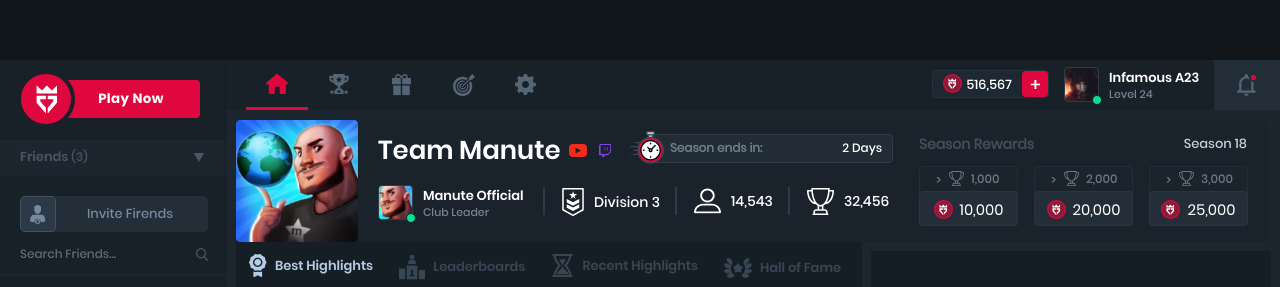
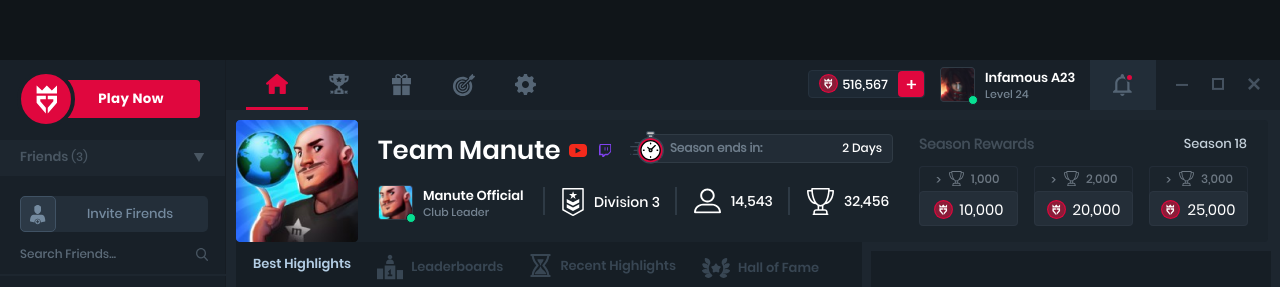
Before and after one commit to russcomin/IKON-new, a plain HTML site: page home.html in a window 1280 px wide. Shown: the top 287 px of the page. Drawn offline with Linux system fonts and the light colour scheme.

Commit message:
header-options

```diff
--- a/home.html
+++ b/home.html
@@ -48,6 +48,11 @@
 					</div><!-- end friend-tile -->
 				</div><!-- end left-bar -->
 				<div class="top-bar">
+					<div class="header-options">
+						<img src="public/images/mini-h.svg">
+						<img src="public/images/full-h.svg">
+						<img src="public/images/close-h.svg">
+					</div><!-- end header-options -->
 					<div class="box-wrapper">
 						<div class="box-item active-item">
 							<img src="public/images/nav/home-a.svg">
@@ -80,7 +85,7 @@
 				</div><!-- end top-bar -->
 				<div class="feed">
 					<div class="feed-header">
-						<div class="header-tab">
+						<div class="header-tab"
 							<img src="public/images/best.svg">
 							<p>Best Highlights</p>
 						</div><!-- end header-tab -->
--- a/public/home.css
+++ b/public/home.css
@@ -435,6 +435,7 @@ transition: .3s;
 	float: right;
 	text-align: center;
 	transition: .3s;
+	margin-right: 10px;
 }
 
 .notification > img {
@@ -1010,3 +1011,24 @@ transition: .3s;
 	font-size: 12px;
 	color: #3C4B58;
 }
+
+.header-options {
+	float: right;
+	width: auto;
+	height: auto;
+	padding: 14px 0px;
+	margin-right: 10px;
+	transition: .2s;
+}
+
+.header-options > img {
+	padding: 0px 10px;
+	display: inline-block;
+	vertical-align: middle;
+	cursor: pointer;
+}
+
+.header-options > img:hover {
+	opacity: .5;
+	transition: .2s;
+}
```
